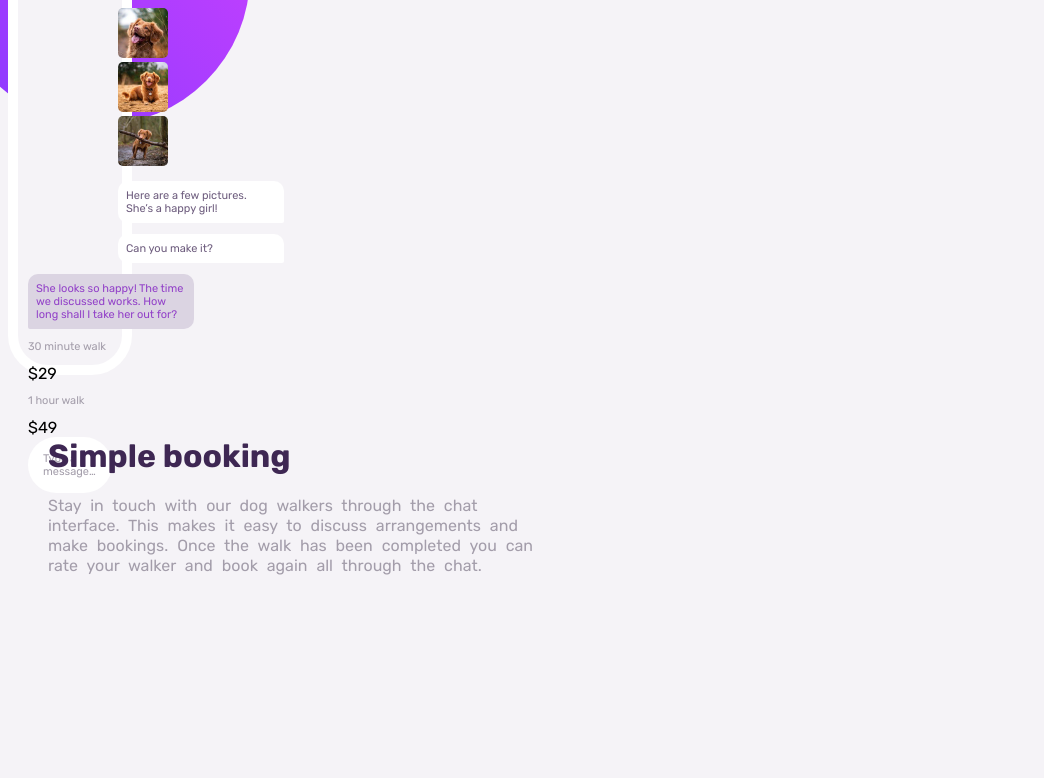
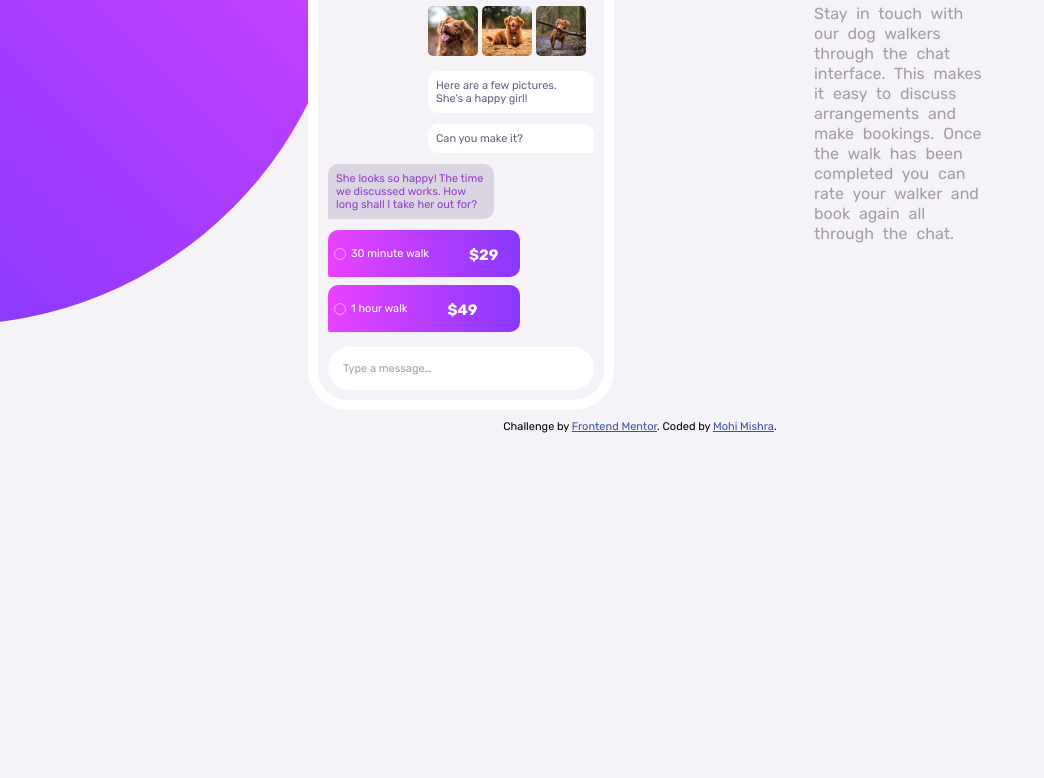
Before and after one commit to mishra016/chat_app_illustration, a plain HTML site: page index.html in a window 1280 px wide. Shown: the part 275-1053 px from the top of the page, without its empty margins (0-1044 px from the left). After the commit the page ends 800 px from the top, so only its background shows below. Drawn offline with Linux system fonts and the light colour scheme.

Commit message:
Update styles.css

```diff
--- a/styles.css
+++ b/styles.css
@@ -1,16 +1,20 @@
 body{
-  font-family: "Rubik";
+  font-family: "Rubik", san-serif;
   background-color: hsl(270, 20%, 96%);
+
 }
 
-.main{
+.row{
   display: flex;
+  margin: 60px 80px 10px 300px;
 }
 
+
+
 .left_background {
-  width: 300px;
-  height: 500px;
-  border-radius: 300px;
+  width: 400px;
+  height: 700px;
+  border-bottom-right-radius: 400px;
   background-image: linear-gradient(45deg, #8739ff, #e844ff);
   position: absolute;
   top: -100px;
@@ -18,20 +22,8 @@ body{
   z-index: -1;
 }
 
-.right_background{
-  width: 300px;
-  height: 500px;
-  background-color: rgba(128, 128, 128, 0.13);
-  position: absolute;
-  bottom: -100px;
-  right: -50px;
-  border-radius: 300px;
-  z-index: -1;
-}
 
 .App{
-  width: 18%;
-  height: 60%;
   background-color: hsl(270, 20%, 96%);
   border: 10px solid #fff;
   border-radius: 40px;
@@ -40,13 +32,12 @@ body{
 
 .app-header{
   background: linear-gradient(to right, hsl(264, 100%, 61%) , hsl(293, 100%, 63%));
-  border: 0 solid transparent;
   border-top-left-radius:30px;
   border-top-right-radius:30px;
   border-bottom-left-radius: 5px;
   border-bottom-right-radius: 5px;
   color: #fff;
-  padding: 40px 20px 20px 30px ;
+  padding: 30px 20px 10px 30px ;
 }
 
 
@@ -54,6 +45,7 @@ body{
   display: flex;
   flex-direction: column;
   float: right;
+  margin-top: 10px;
 }
 
 .dots {
@@ -69,7 +61,7 @@ body{
   color: white;
   font-size: 20px;
   margin-right: 7px;
-  margin-bottom: 12px;
+  margin-bottom: 15px;
 }
 
 .intro{
@@ -120,8 +112,41 @@ body{
   border-bottom-right-radius: 2px;
 }
 
+.text-6{
+  display: flex;
+  justify-content: flex-start;
+  background: linear-gradient(to right, hsl(293, 100%, 63%), hsl(264, 100%, 61%) );
+  width: 180px;
+  color: white;
+  padding: 6px;
+  border-radius: 10px;
+  border-bottom-left-radius: 2px;
+  margin-bottom: 8px;
+}
+
+.text-6 p{
+  color: white;
+}
+
+.text-6 span {
+  font-size: 15px;
+  font-weight: bold;
+  margin-left: 40px;
+  margin-top: 10px;
+}
+
+.circle {
+  width: 10px;
+  height: 10px;
+  border-radius: 50%;
+  background: rgba(255, 255, 255, 0);
+  border: 1px solid rgba(255, 255, 255, 0.479);
+  margin-right: 5px;
+  margin-top: 12px;
+}
+
 .images, .reciever{
-  margin-left: 90px;
+  margin-left: 100px;
 }
 
 .images img{
@@ -133,14 +158,13 @@ body{
 .last{
   background-color: White;
   padding: 4px 4px 4px 15px;
-  border: 0 solid transparent;
+  margin-top: 15px;
   border-radius: 40px;
 }
 
 .container{
-  width: 500px;
-  padding: 40px;
-  flex: 75%;
+  padding: 100px 200px;
+
 }
 
 .container p {
```
